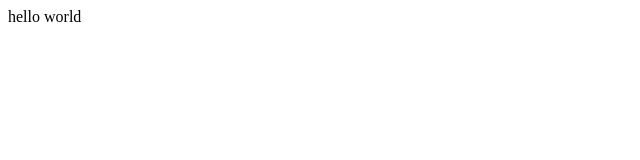
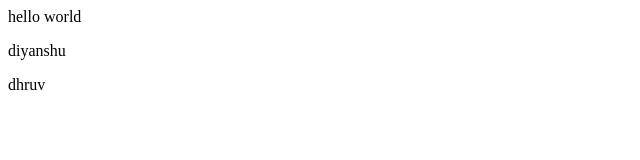
Before and after one commit to Diyanshu29/mynewproject, a plain HTML site: page index.html in a window 1280 px wide. Shown: the whole page, without its empty margins (0-640 px from the left). Drawn offline with Linux system fonts and the light colour scheme.

Commit message:
dhruv try to push

```diff
--- a/index.html
+++ b/index.html
@@ -1 +1,3 @@
 <p>hello world</p>
+<p>diyanshu</p>
+<p>dhruv </p>
```
